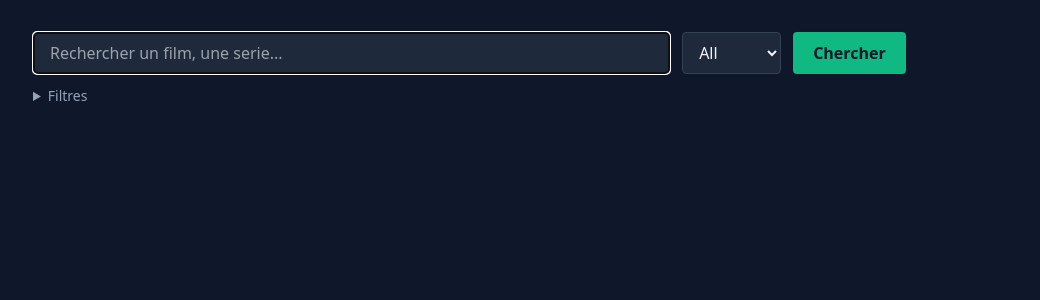
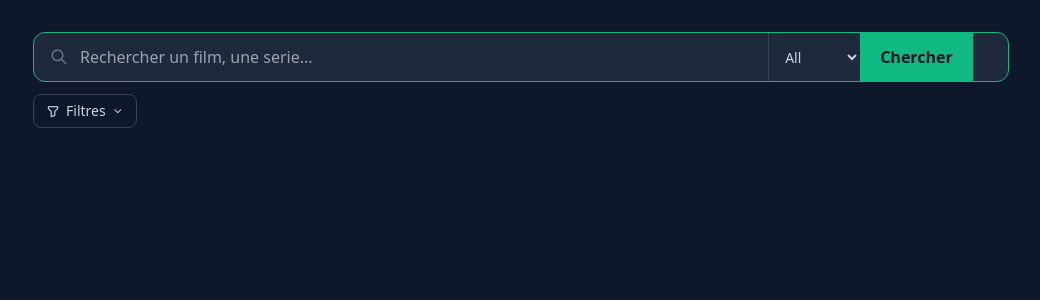
Before and after one commit to Larhatis/TorrSearch, a FastAPI app: page / in a window 1280 px wide. Shown: the part 57-357 px from the top of the page, without its empty margins (119-1159 px from the left). Run offline with FastAPI, Linux system fonts and the light colour scheme; some libraries are stand-ins or nearby versions.

Commit message:
feat: unified search bar and collapsible filter panel
Co-Authored-By: Claude Opus 4.8 <noreply@anthropic.com>

```diff
--- a/torsearch/web/templates/index.html
+++ b/torsearch/web/templates/index.html
@@ -1,43 +1,64 @@
 {% extends "base.html" %}
 {% block content %}
 {% if not has_trackers %}
-<div class="mb-4 rounded border border-amber-600/40 bg-amber-600/10 px-4 py-3 text-sm">
-  👉 Aucun tracker configure. <a href="/settings" class="underline text-amber-300 hover:text-amber-200">Ajoute tes trackers dans Reglages</a> pour commencer.
+<div class="mb-5 rounded-lg border border-amber-600/40 bg-amber-600/10 px-4 py-3 text-sm">
+  <i class="ti ti-alert-triangle text-amber-400"></i> Aucun tracker configure. <a href="/settings" class="underline text-amber-300 hover:text-amber-200">Ajoute tes trackers dans Reglages</a> pour commencer.
 </div>
 {% endif %}
-<form id="search-form" hx-get="/search" hx-target="#results" hx-indicator="#spinner" class="mb-6">
-  <div class="flex flex-wrap gap-3">
+<form id="search-form" hx-get="/search" hx-target="#results" hx-indicator="#spinner" class="mb-5">
+  <div class="flex items-stretch overflow-hidden rounded-xl border border-slate-700 bg-slate-800 focus-within:border-emerald-500">
+    <span class="flex items-center pl-4 text-slate-500"><i class="ti ti-search text-lg"></i></span>
     <input type="text" name="q" placeholder="Rechercher un film, une serie..." autofocus
-           class="flex-1 min-w-[240px] rounded bg-slate-800 border border-slate-700 px-4 py-2">
-    <select name="cat" class="rounded bg-slate-800 border border-slate-700 px-3 py-2">
+           class="min-w-0 flex-1 bg-transparent px-3 py-3 text-slate-100 outline-none">
+    <select name="cat" class="border-l border-slate-700 bg-transparent px-3 text-sm text-slate-300 outline-none">
       {% for c in categories %}
-      <option value="{{ c.value }}">{{ c.value | capitalize }}</option>
+      <option value="{{ c.value }}" class="bg-slate-800">{{ c.value | capitalize }}</option>
       {% endfor %}
     </select>
-    <button type="submit" class="rounded bg-emerald-500 hover:bg-emerald-400 text-slate-900 font-semibold px-5 py-2">Chercher</button>
-    <span id="spinner" class="htmx-indicator self-center text-slate-400">Recherche...</span>
+    <button type="submit" class="bg-emerald-500 px-5 font-semibold text-slate-900 hover:bg-emerald-400">Chercher</button>
+    <span id="spinner" class="htmx-indicator flex items-center px-3 text-sm text-slate-400">...</span>
   </div>
-  <details class="mt-3 text-sm">
-    <summary class="cursor-pointer text-slate-400 hover:text-slate-200">Filtres</summary>
-    <div class="mt-3 flex flex-wrap items-end gap-4">
+  <details class="group mt-3 text-sm">
+    <summary class="inline-flex cursor-pointer list-none items-center gap-1.5 rounded-lg border border-slate-700 px-3 py-1.5 text-slate-300 hover:border-slate-600">
+      <i class="ti ti-filter"></i> Filtres <i class="ti ti-chevron-down text-xs transition-transform group-open:rotate-180"></i>
+    </summary>
+    <div class="mt-3 flex flex-wrap items-end gap-4 rounded-lg border border-slate-800 bg-slate-900/60 p-4">
       <label class="text-xs text-slate-400">Seeders min<br>
-        <input type="number" name="min_seeders" value="0" min="0" class="w-24 rounded bg-slate-800 border border-slate-700 px-2 py-1"></label>
+        <input type="number" name="min_seeders" value="0" min="0" class="mt-1 w-24 rounded border border-slate-700 bg-slate-800 px-2 py-1"></label>
       <label class="text-xs text-slate-400">Taille min (Go)<br>
-        <input type="number" name="min_size_gb" step="0.1" min="0" class="w-24 rounded bg-slate-800 border border-slate-700 px-2 py-1"></label>
+        <input type="number" name="min_size_gb" step="0.1" min="0" class="mt-1 w-24 rounded border border-slate-700 bg-slate-800 px-2 py-1"></label>
       <label class="text-xs text-slate-400">Taille max (Go)<br>
-        <input type="number" name="max_size_gb" step="0.1" min="0" class="w-24 rounded bg-slate-800 border border-slate-700 px-2 py-1"></label>
+        <input type="number" name="max_size_gb" step="0.1" min="0" class="mt-1 w-24 rounded border border-slate-700 bg-slate-800 px-2 py-1"></label>
       <fieldset class="text-xs text-slate-400">
         <legend>Qualite</legend>
-        <div class="flex gap-2">
+        <div class="mt-1 flex gap-2">
           {% for qv in ["2160p", "1080p", "720p", "480p", "other"] %}
           <label class="flex items-center gap-1"><input type="checkbox" name="quality" value="{{ qv }}"> {{ qv }}</label>
           {% endfor %}
         </div>
       </fieldset>
       <label class="text-xs text-slate-400">Exclure ces mots<br>
-        <input type="text" name="exclude" placeholder="cam, ts, multi" class="w-48 rounded bg-slate-800 border border-slate-700 px-2 py-1"></label>
+        <input type="text" name="exclude" placeholder="cam, ts, multi" class="mt-1 w-48 rounded border border-slate-700 bg-slate-800 px-2 py-1"></label>
     </div>
   </details>
 </form>
 <div id="results"></div>
+<script>
+function clearFilter(name, value) {
+  const form = document.getElementById('search-form');
+  if (!form) return;
+  if (name === 'quality' && value) {
+    form.querySelectorAll('input[name="quality"]').forEach(function (cb) {
+      if (cb.value === value) cb.checked = false;
+    });
+  } else if (name === 'min_seeders') {
+    const el = form.querySelector('[name="min_seeders"]');
+    if (el) el.value = '0';
+  } else {
+    const el = form.querySelector('[name="' + name + '"]');
+    if (el) el.value = '';
+  }
+  htmx.trigger(form, 'submit');
+}
+</script>
 {% endblock %}
```
Also changed, not shown: tests/test_web.py (+13 -0 lines).
